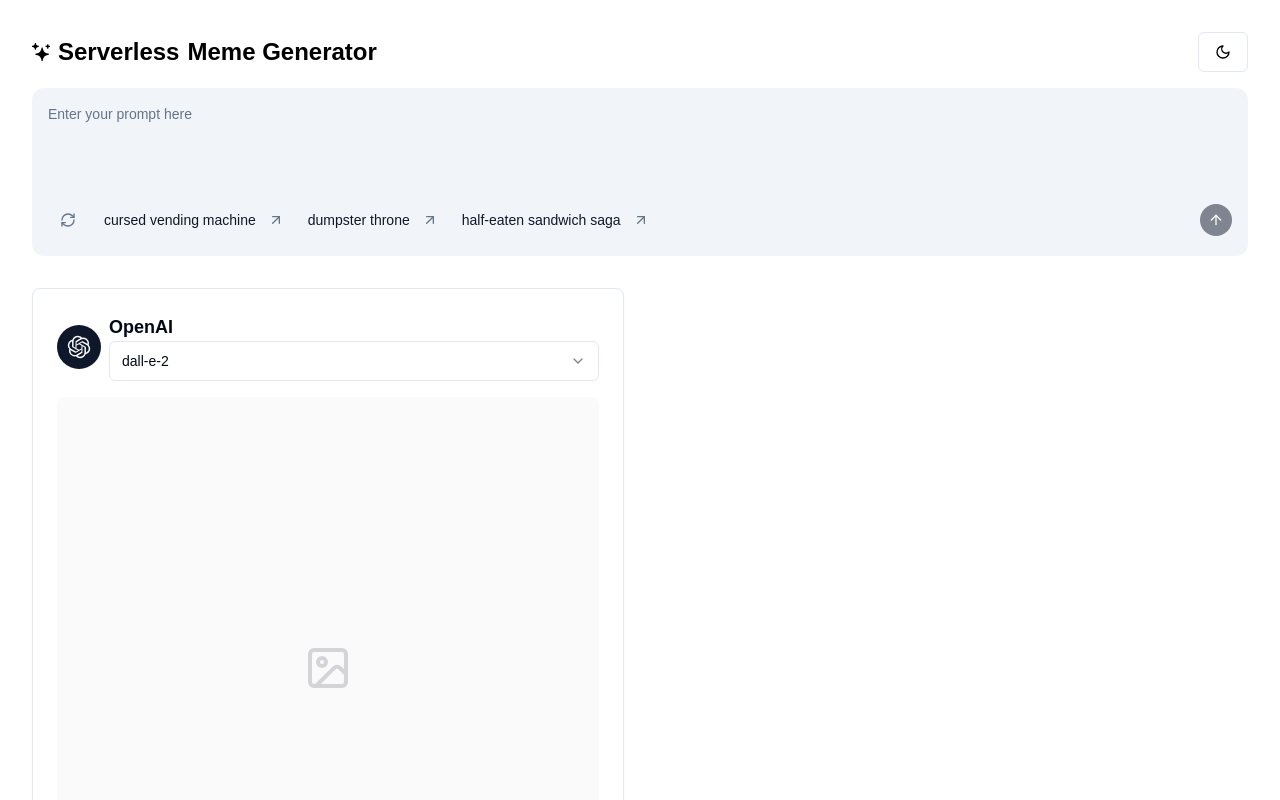
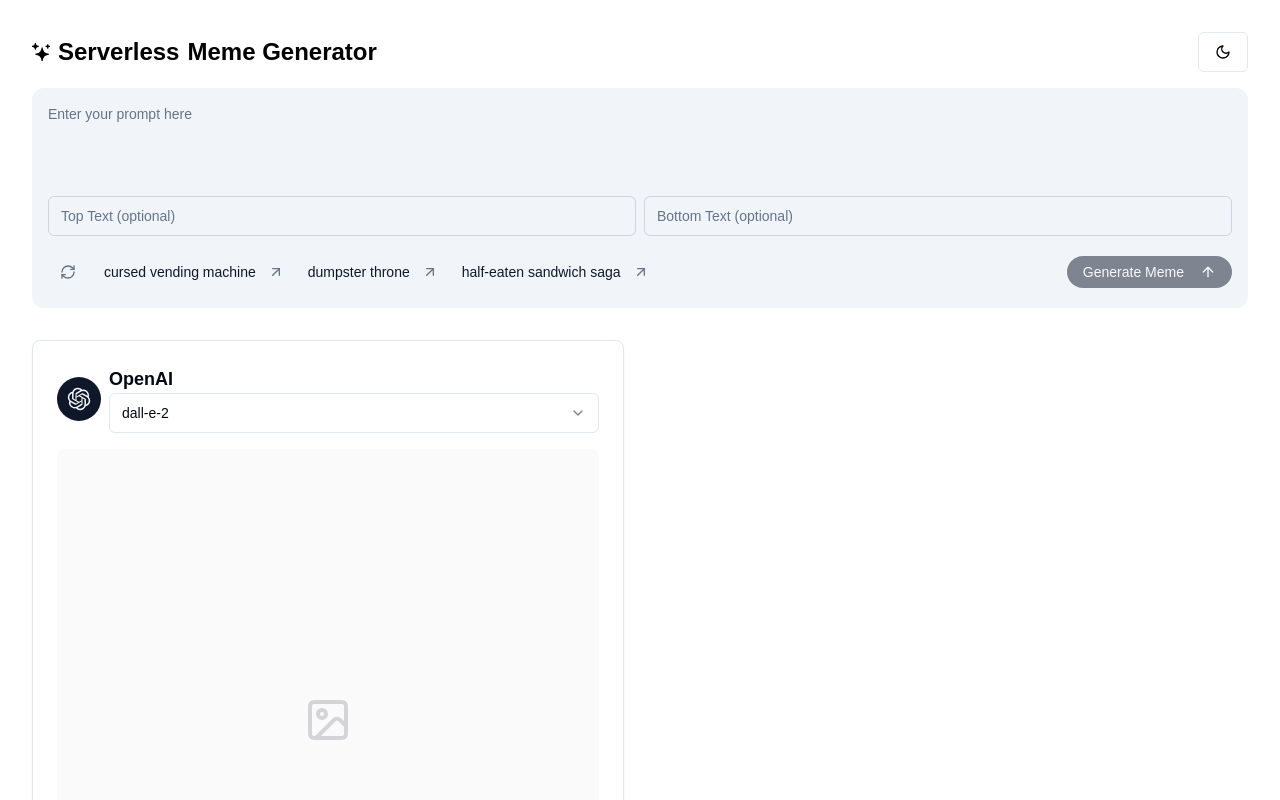
Before and after one commit to daveclinton/nitric-meme-generator, a Next.js app: page / in a window 1280 px wide. Shown: the top 800 px of the page. Built offline with nearby package versions, Linux system fonts and the light colour scheme.

Commit message:
feat: renove card carousle

```diff
--- a/app/layout.tsx
+++ b/app/layout.tsx
@@ -2,6 +2,7 @@ import type { Metadata } from "next";
 import { Geist, Geist_Mono } from "next/font/google";
 import "./globals.css";
 import { ThemeProvider } from "@/components/theme-provider";
+import { MemeProvider } from "@/hooks/useMemeContext";
 
 const geistSans = Geist({
   variable: "--font-geist-sans",
@@ -27,7 +28,7 @@ export default function RootLayout({
         className={`${geistSans.variable} ${geistMono.variable} antialiased`}
       >
         <ThemeProvider attribute="class" defaultTheme="system" enableSystem>
-          {children}
+          <MemeProvider>{children}</MemeProvider>
         </ThemeProvider>
       </body>
     </html>
--- a/components/ImageCarousel.tsx
+++ /dev/null
@@ -1,103 +0,0 @@
-"use client";
-
-import { useEffect, useState } from "react";
-import {
-  Carousel,
-  CarouselApi,
-  CarouselContent,
-  CarouselItem,
-  CarouselNext,
-  CarouselPrevious,
-} from "@/components/ui/carousel";
-import { ImageDisplay } from "./ImageDisplay";
-import { cn } from "@/lib/utils";
-import { ProviderKey } from "@/lib/provider-config";
-import { GeneratedImage, ProviderTiming } from "@/lib/image-types";
-
-interface ImageCarouselProps {
-  providers: ProviderKey[];
-  images: GeneratedImage[];
-  timings: Record<ProviderKey, ProviderTiming>;
-  failedProviders: ProviderKey[];
-  enabledProviders: Record<ProviderKey, boolean>;
-  providerToModel: Record<ProviderKey, string>;
-}
-
-export function ImageCarousel({
-  providers,
-  images,
-  timings,
-  failedProviders,
-  enabledProviders,
-  providerToModel,
-}: ImageCarouselProps) {
-  const [currentSlide, setCurrentSlide] = useState(0);
-  const [api, setApi] = useState<CarouselApi>();
-
-  useEffect(() => {
-    if (!api) return;
-
-    api.on("select", () => {
-      setCurrentSlide(api.selectedScrollSnap());
-    });
-  }, [api]);
-
-  return (
-    <div className="relative w-full">
-      <Carousel setApi={setApi} opts={{ align: "start", loop: true }}>
-        <CarouselContent>
-          {providers.map((provider, i) => {
-            const imageData = images?.find(
-              (img) => img.provider === provider
-            )?.image;
-            const timing = timings[provider];
-
-            return (
-              <CarouselItem key={provider}>
-                <ImageDisplay
-                  modelId={
-                    images?.find((img) => img.provider === provider)?.modelId ||
-                    providerToModel[provider]
-                  }
-                  provider={provider}
-                  image={imageData}
-                  timing={timing}
-                  failed={failedProviders.includes(provider)}
-                  enabled={enabledProviders[provider]}
-                  topText="When you finally"
-                  bottomText="Fix that bug"
-                />
-                <div className="text-center text-sm text-muted-foreground mt-4">
-                  {i + 1} of {providers.length}
-                </div>
-              </CarouselItem>
-            );
-          })}
-        </CarouselContent>
-
-        <CarouselPrevious className="left-0 bg-background/80 backdrop-blur-sm" />
-        <CarouselNext className="right-0 bg-background/80 backdrop-blur-sm" />
-      </Carousel>
-
-      {/* Dot Indicators */}
-      <div className="absolute -bottom-6 left-0 right-0">
-        <div className="flex justify-center gap-1">
-          {providers.map((_, index) => (
-            <button
-              key={index}
-              className={cn(
-                "h-1.5 rounded-full transition-all",
-                index === currentSlide
-                  ? "w-4 bg-primary"
-                  : "w-1.5 bg-primary/50"
-              )}
-              onClick={() => api?.scrollTo(index)}
-            >
-              <span className="sr-only">Go to image {index + 1}</span>
-            </button>
-          ))}
-        </div>
-      </div>
-    </div>
-  );
-}
--- a/components/ImageDisplay.tsx
+++ b/components/ImageDisplay.tsx
@@ -22,8 +22,8 @@ interface ImageDisplayProps {
   fallbackIcon?: React.ReactNode;
   enabled?: boolean;
   modelId: string;
-  topText: string;
-  bottomText: string;
+  topText?: string;
+  bottomText?: string;
 }
 
 export function ImageDisplay({
@@ -33,8 +33,8 @@ export function ImageDisplay({
   failed,
   fallbackIcon,
   modelId,
-  topText,
-  bottomText,
+  topText = "",
+  bottomText = "",
 }: ImageDisplayProps) {
   const [isZoomed, setIsZoomed] = useState(false);
 
--- a/components/ModelSelect.tsx
+++ b/components/ModelSelect.tsx
@@ -16,6 +16,7 @@ import Link from "next/link";
 import { ImageDisplay } from "./ImageDisplay";
 import { ProviderTiming } from "@/lib/image-types";
 import { imageHelpers } from "@/lib/image-helpers";
+import { useMemeContext } from "@/hooks/useMemeContext";
 
 interface ModelSelectProps {
   label: string;
@@ -57,6 +58,7 @@ export function ModelSelect({
   modelId,
 }: ModelSelectProps) {
   const Icon = PROVIDER_ICONS[providerKey];
+  const { topText, bottomText } = useMemeContext();
 
   return (
     <Card
@@ -136,8 +138,8 @@ export function ModelSelect({
           image={image}
           timing={timing}
           failed={failed}
-          topText="When you finally"
-          bottomText="Fix that bug"
+          topText={topText}
+          bottomText={bottomText}
         />
       </CardContent>
     </Card>
--- a/components/PromptInput.tsx
+++ b/components/PromptInput.tsx
@@ -1,11 +1,14 @@
 "use client";
 
+import type React from "react";
 import { useState } from "react";
 import { ArrowUpRight, ArrowUp, RefreshCw } from "lucide-react";
 import { Button } from "@/components/ui/button";
 import { Spinner } from "@/components/ui/spinner";
 import { Textarea } from "@/components/ui/textarea";
-import { getRandomSuggestions, Suggestion } from "@/lib/suggestions";
+import { Input } from "@/components/ui/input";
+import { getRandomSuggestions, type Suggestion } from "@/lib/suggestions";
+import { useMemeContext } from "@/hooks/useMemeContext";
 
 type QualityMode = "performance" | "quality";
 
@@ -26,6 +29,7 @@ export function PromptInput({
 }: PromptInputProps) {
   const [input, setInput] = useState("");
   const [suggestions, setSuggestions] = useState<Suggestion[]>(initSuggestions);
+  const { topText, bottomText, setTopText, setBottomText } = useMemeContext();
 
   const handleSubmit = () => {
     if (!isLoading && input.trim()) {
@@ -54,6 +58,20 @@ export function PromptInput({
             rows={3}
             className="text-base bg-transparent border-none p-0 resize-none placeholder:text-slate-500 dark:placeholder:text-slate-400 text-slate-900 dark:text-slate-100 focus-visible:ring-0 focus-visible:ring-offset-0"
           />
+          <div className="flex gap-2">
+            <Input
+              value={topText}
+              onChange={(e) => setTopText(e.target.value)}
+              placeholder="Top Text (optional)"
+              className="flex-1 bg-transparent border-slate-300 dark:border-slate-700 text-slate-900 dark:text-slate-100"
+            />
+            <Input
+              value={bottomText}
+              onChange={(e) => setBottomText(e.target.value)}
+              placeholder="Bottom Text (optional)"
+              className="flex-1 bg-transparent border-slate-300 dark:border-slate-700 text-slate-900 dark:text-slate-100"
+            />
+          </div>
           <div className="flex items-center justify-between pt-1">
             <div className="flex items-center space-x-2">
               <Button
@@ -76,20 +94,25 @@ export function PromptInput({
                 </Button>
               ))}
             </div>
+            <div className="flex items-center space-x-2">
               <Button
                 onClick={handleSubmit}
                 disabled={isLoading || !input.trim()}
-              className="h-8 w-8 rounded-full bg-slate-900 dark:bg-slate-100 text-white dark:text-slate-900 flex items-center justify-center disabled:opacity-50"
+                className="h-8 px-4 rounded-full bg-slate-900 dark:bg-slate-100 text-white dark:text-slate-900 flex items-center justify-center disabled:opacity-50"
               >
                 {isLoading ? (
                   <Spinner className="w-3 h-3" />
                 ) : (
-                <ArrowUp className="w-5 h-5" />
+                  <>
+                    Generate Meme
+                    <ArrowUp className="ml-2 w-4 h-4" />
+                  </>
                 )}
               </Button>
             </div>
           </div>
         </div>
       </div>
+    </div>
   );
 }
--- /dev/null
+++ b/components/ui/input.tsx
@@ -0,0 +1,22 @@
+import * as React from "react"
+
+import { cn } from "@/lib/utils"
+
+const Input = React.forwardRef<HTMLInputElement, React.ComponentProps<"input">>(
+  ({ className, type, ...props }, ref) => {
+    return (
+      <input
+        type={type}
+        className={cn(
+          "flex h-10 w-full rounded-md border border-input bg-background px-3 py-2 text-base ring-offset-background file:border-0 file:bg-transparent file:text-sm file:font-medium file:text-foreground placeholder:text-muted-foreground focus-visible:outline-none focus-visible:ring-2 focus-visible:ring-ring focus-visible:ring-offset-2 disabled:cursor-not-allowed disabled:opacity-50 md:text-sm",
+          className
+        )}
+        ref={ref}
+        {...props}
+      />
+    )
+  }
+)
+Input.displayName = "Input"
+
+export { Input }
--- /dev/null
+++ b/hooks/useMemeContext.tsx
@@ -0,0 +1,34 @@
+"use client";
+
+import type React from "react";
+import { createContext, useState, useContext } from "react";
+
+interface MemeContextType {
+  topText: string;
+  bottomText: string;
+  setTopText: (text: string) => void;
+  setBottomText: (text: string) => void;
+}
+
+const MemeContext = createContext<MemeContextType | undefined>(undefined);
+
+export function MemeProvider({ children }: { children: React.ReactNode }) {
+  const [topText, setTopText] = useState("");
+  const [bottomText, setBottomText] = useState("");
+
+  return (
+    <MemeContext.Provider
+      value={{ topText, bottomText, setTopText, setBottomText }}
+    >
+      {children}
+    </MemeContext.Provider>
+  );
+}
+
+export function useMemeContext() {
+  const context = useContext(MemeContext);
+  if (context === undefined) {
+    throw new Error("useMemeContext must be used within a MemeProvider");
+  }
+  return context;
+}
```
Lines whose indentation alone changed are shown as unchanged.
